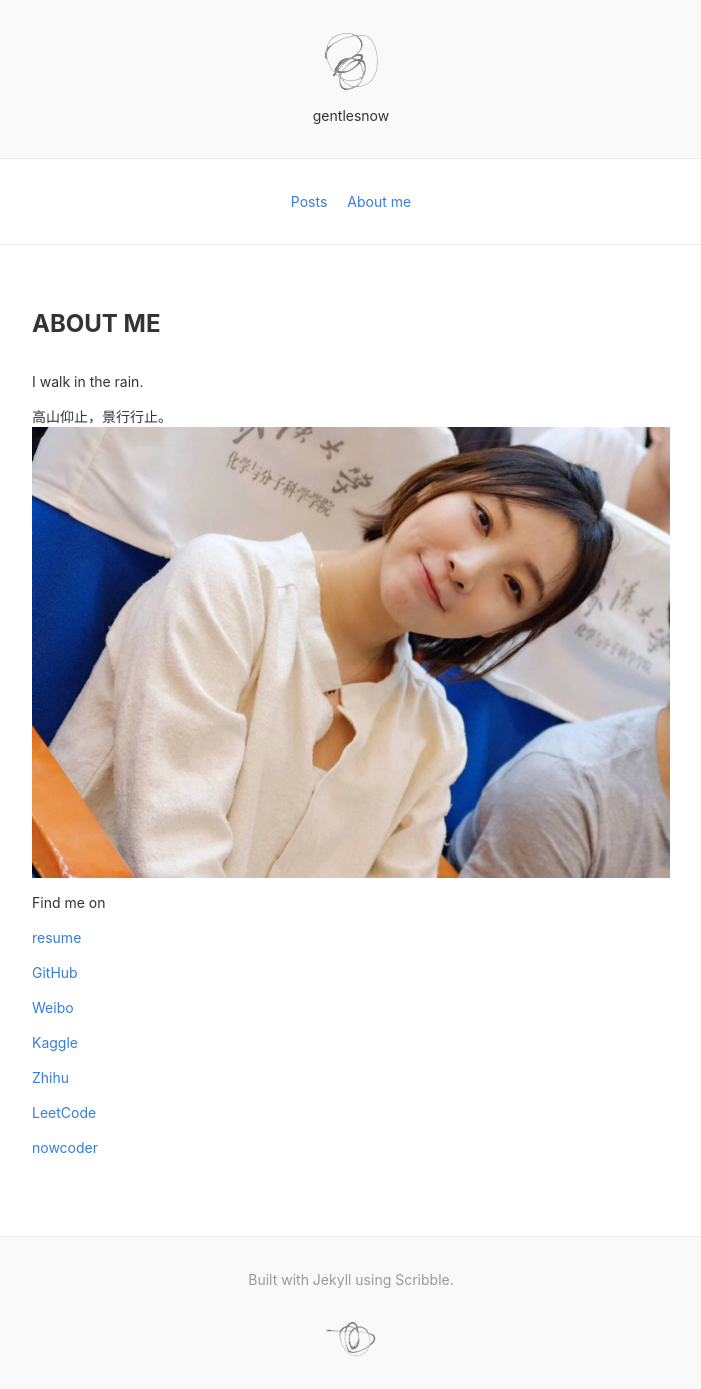
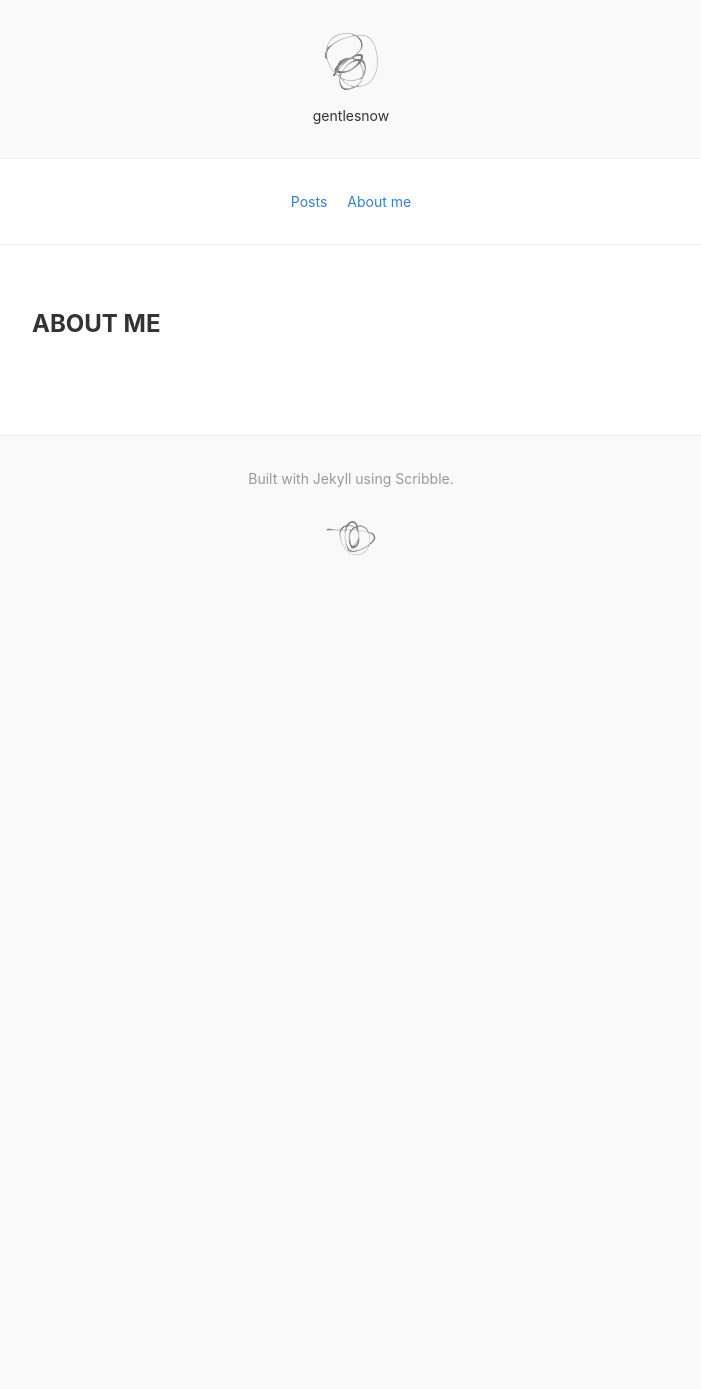
Before and after one commit to GentleSnow/GentleSnow.github.io, a Jekyll site: the page built from about.md, in a window 1280 px wide. Shown: the whole page, without its empty margins (289-990 px from the left). Built offline with Jekyll 4.4.1, drawn with Linux system fonts in a browser that asks for light colours; nearby versions of some CDN libraries; library files that are not in the unit come from our copies; after the commit the page ends 900 px from its top, so only the background shows below that.

Commit message:
Update about.md

```diff
--- a/about.md
+++ b/about.md
@@ -1,26 +1,3 @@
 ---
 title: About me
 ---
-
-I walk in the rain.
-
-高山仰止，景行行止。
-![女流](/images/nvliu.jpg)
-
-
-
-Find me on
-
-[resume](/resume/resume.pdf)
-
-[GitHub](https://github.com/Moriarty12138)
-
-[Weibo](https://weibo.com/u/2393595857)
-
-[Kaggle](https://www.kaggle.com/moriarty12138)
-
-[Zhihu](https://www.zhihu.com/people/moriarty12138/activities)
-
-[LeetCode](https://leetcode.com/moriarty12138/)
-
-[nowcoder](https://www.nowcoder.com/profile/675170806)
```
